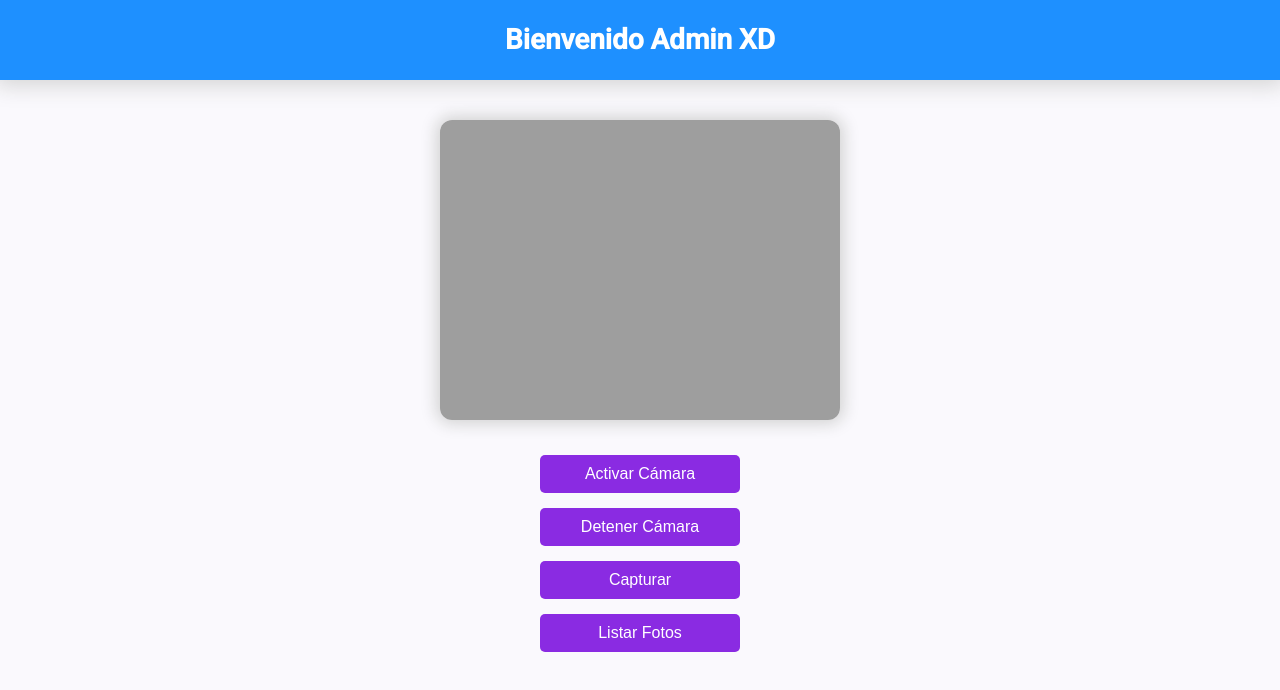
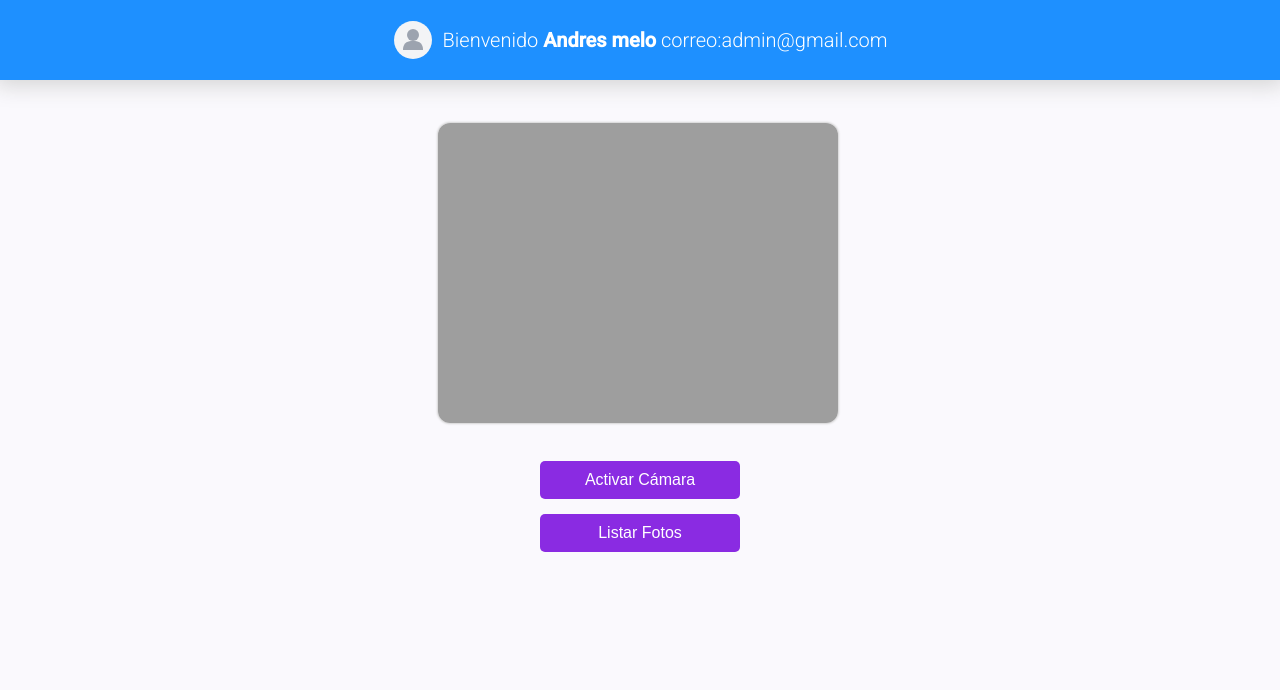
Before and after one commit to andresmel/angular-botcamp, an Angular app: page /angular-botcamp/dashboard/capture in a window 1280 px wide. Shown: the top 690 px of the page. Built offline with nearby package versions, Linux system fonts and the light colour scheme.

Commit message:
feat: mejoras para celulare

```diff
--- a/src/app/auth/components/form/form.html
+++ b/src/app/auth/components/form/form.html
@@ -3,12 +3,12 @@
 <fieldset>
             <form [formGroup]="formData" (ngSubmit)="sendLogin()">
             <img src="https://www.talentotechoriente.com/wp-content/uploads/2023/12/logo-mintic.png"/>
-            <label for="nombre">correo:</label>
-            <input id="nombre" type="text" placeholder="ingresa tu nombre" formControlName="email">
-            <label for="apellido">password:</label>
-            <input id="apellido" type="password" placeholder="ingresa tu apellido" formControlName="password">
+            <label for="nombre">correo:</label><br/>
+            <input id="nombre" type="text" placeholder="ingresa tu nombre" formControlName="email"><br/>
+            <label for="apellido">password:</label><br/>
+            <input id="apellido" type="password" placeholder="ingresa tu apellido" formControlName="password"><br/>
 
-            <button class="btn-enviar" value="Aceptar" type="submit" >Enviar</button>
+            <button class="btn-enviar" value="Aceptar" type="submit" >Enviar</button><br/>
             </form>
 </fieldset>
 
--- a/src/app/features/pages/capture/capture.css
+++ b/src/app/features/pages/capture/capture.css
@@ -35,7 +35,7 @@
 video {
   width: 400px;
   height: 300px;
-  box-shadow: 0 0 16px 4px lightgray;
+  box-shadow: 0 0 2px 1px lightgray;
   border-radius: 12px;
   display: block;
   margin: 20px auto;
@@ -89,3 +89,7 @@ video {
   width: 100px;
   height: auto;
 }
+.fimagen{
+  width: 400px;
+  height: 300px;
+}
--- a/src/app/features/pages/capture/capture.html
+++ b/src/app/features/pages/capture/capture.html
@@ -1,22 +1,30 @@
-
 <app-imagen-view *ngIf="close()" (closeData)="closeModal($event)" [getdata]="imagen()"></app-imagen-view>
 <app-loading *ngIf="load()"></app-loading>
 <div class="container-cap">
   <div class="camera-container">
+    <table>
+      <tr>
+        <td>
+          <video #videoElement autoplay playsinline class="fvideo"></video>
+        </td>
+        <td>
+          <div *ngIf="captured && activeCam()" class="fimagen" >
+            <img [src]="captured" style="width:100%;height: 100%; border:2px solid #8647AB" />
+          </div>
+        </td>
+      </tr>
+    </table>
 
-    <video #videoElement autoplay playsinline></video>
+    <button *ngIf="activeCam()" (click)="captured = captureImage()" class="btn-primary">Capturar</button>
+
 
     <button (click)="startCamera()" class="btn-primary">Activar Cámara</button>
-    <button (click)="stopCamera()" class="btn-primary">Detener Cámara</button>
-    <button (click)="captured = captureImage()" class="btn-primary">Capturar</button>
+    <button (click)="stopCamera()" class="btn-primary" *ngIf="activeCam()">Detener Cámara</button>
+
     @if (captured) {
-    <button (click)="sendImage()" class="btn-primary">Enviar Imagen</button>
+    <button (click)="sendImage()" class="btn-primary" *ngIf="activeCam()">Enviar Imagen</button>
     }
-    <div *ngIf="captured">
-      <h3>Foto tomada:</h3>
-      <img [src]="captured" style="width:400px;height: 300px; border:2px solid #8647AB" />
 
-    </div>
 
     <button (click)="getImagesTable()" class="btn-primary">Listar Fotos</button>
     @if(listImages.length>0){
--- a/src/app/features/pages/capture/capture.ts
+++ b/src/app/features/pages/capture/capture.ts
@@ -22,9 +22,11 @@ export class Capture {
   load=signal(false);
   close=signal(false);
   imagen=signal("");
+  activeCam=signal(false);
   // Activar la cámara
   async startCamera() {
     try {
+      this.activeCam.set(true)
       this.stream = await navigator.mediaDevices.getUserMedia({
         video: { facingMode: 'user' }   // "environment" para cámara trasera
       });
@@ -32,6 +34,7 @@ export class Capture {
       this.videoElement.nativeElement.srcObject = this.stream;
       this.videoElement.nativeElement.play();
     } catch (err) {
+      this.activeCam.set(false)
       console.error('Error activando cámara', err);
     }
   }
@@ -40,6 +43,7 @@ export class Capture {
   stopCamera() {
     if (this.stream) {
       this.stream.getTracks().forEach(track => track.stop());
+      this.activeCam.set(false)
     }
   }
 
@@ -71,6 +75,7 @@ export class Capture {
       },
       complete:()=>{
         this.load.set(false);
+        this.getImagesTable();
       }
      })
   }
--- a/src/app/shared/header-private/header-private.css
+++ b/src/app/shared/header-private/header-private.css
@@ -1,14 +1,33 @@
-.nav{
+.nav {
   position: absolute;
-  top:0%;
-  left: 0%;
-  width:100%;
+  top: 0;
+  left: 0;
+  width: 100%;
   height: 80px;
+  background-color: dodgerblue;
   color: white;
-  background-color: dodgerblue;
-  text-align: center;
+
+  display: flex;
   justify-content: center;
   align-items: center;
-  display:flex;
+
   box-shadow: 0 0 22px 5px lightgray;
 }
+
+.nav-content {
+  display: flex;
+  align-items: center;   /* CENTRA vertical */
+  gap: 10px;             /* separación entre icono y texto */
+}
+
+.icon-user {
+  width: 40px;
+  height: 40px;
+  display: block;        /* NECESARIO → quita la baseline */
+}
+
+.nav-text {
+  line-height: 1;        /* evita que el texto empuje hacia abajo */
+  font-weight: lighter;
+  font-size: 20px;
+}
--- a/src/app/shared/header-private/header-private.html
+++ b/src/app/shared/header-private/header-private.html
@@ -1,3 +1,32 @@
+
 <div class="nav">
-  <h1>Bienvenido Admin XD</h1>
+  <div class="nav-content">
+    <svg class="icon-user"
+  width="40"
+  height="40"
+  viewBox="0 0 40 40"
+  xmlns="http://www.w3.org/2000/svg"
+  aria-hidden="true"
+>
+  <!-- Círculo de fondo -->
+  <circle cx="20" cy="20" r="19" fill="#F3F4F6" />
+
+  <!-- Cabeza -->
+  <circle cx="20" cy="15" r="6" fill="#9CA3AF" />
+
+  <!-- Hombros / torso -->
+  <path
+    d="M10 29
+       C10 24.5817 13.5817 21 18 21
+       H22
+       C26.4183 21 30 24.5817 30 29
+       V30
+       H10
+       Z"
+    fill="#9CA3AF"
+  />
+</svg>
+
+    <span class="nav-text">Bienvenido <strong>Andres melo</strong> correo:admin@gmail.com</span>
+  </div>
 </div>
--- a/src/index.html
+++ b/src/index.html
@@ -4,7 +4,10 @@
   <meta charset="utf-8">
   <title>Ghosts</title>
   <base href="/angular-botcamp/">
-  <meta name="viewport" content="width=device-width, initial-scale=1">
+  <!-- <base href="/"> -->
+  <meta
+  name="viewport"
+  content="width=device-width, initial-scale=1, maximum-scale=1, user-scalable=no"/>
   <link rel="icon" type="image/x-icon" href="favicon.ico">
   <link href="https://fonts.googleapis.com/css2?family=Roboto:wght@300;400;500&display=swap" rel="stylesheet">
   <link href="https://fonts.googleapis.com/icon?family=Material+Icons" rel="stylesheet">
--- a/src/styles.css
+++ b/src/styles.css
@@ -1,12 +1,27 @@
 /* You can add global styles to this file, and also import other style files */
 
-html, body { height: 100%; }
-body { margin: 0; font-family: Roboto, "Helvetica Neue", sans-serif; }
+
 @import 'ngx-toastr/toastr';
 
-@media (max-width: 1100px) {
+@media (max-width: 1000px) {
   body {
-    transform: scale(0.7);
+    zoom: 60%;
     transform-origin: top center;
   }
+  video{
+    width: 300px !important;
+    height: 200px !important;
+  }
+  .fimagen{
+     width: 300px !important;
+    height: 200px !important;
+  }
+
 }
+
+
+input,
+select,
+textarea {
+  font-size: 16px !important;
+}
```
